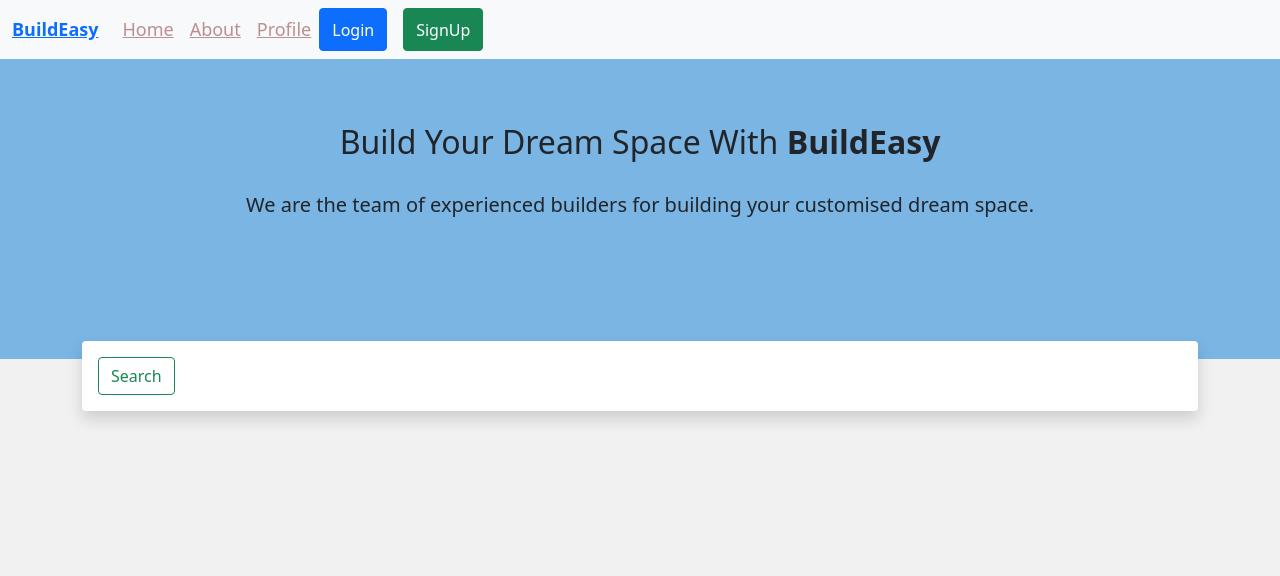
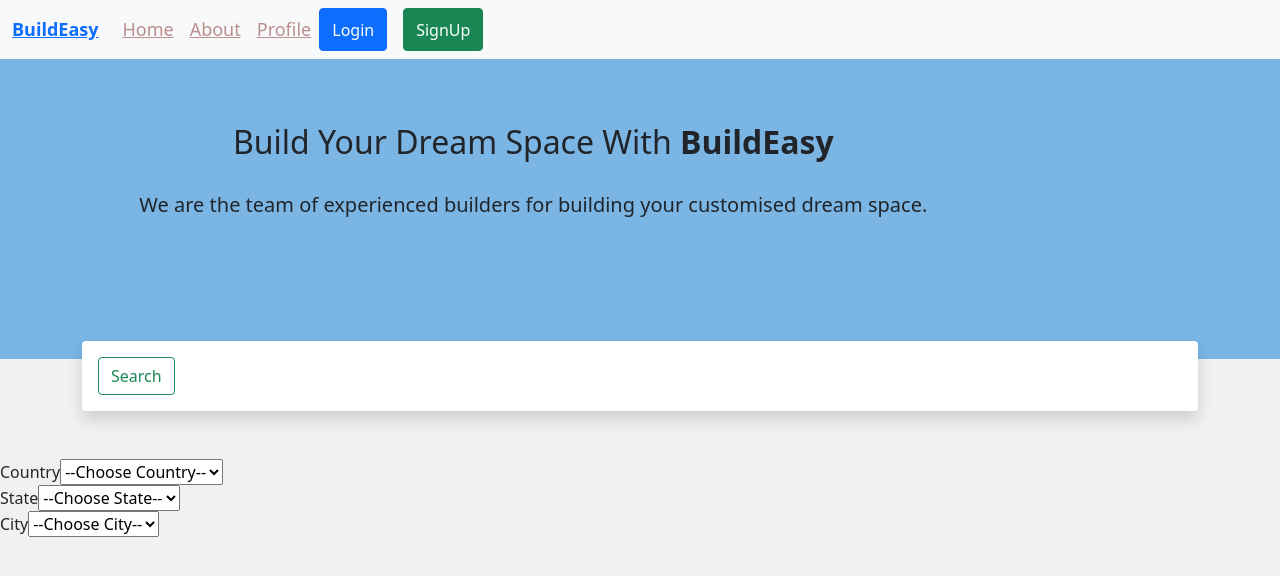
Before and after one commit to widhiwadher/widhi-react-20-10, a React (Create React App) app: page / in a window 1280 px wide. Shown: the top 576 px of the page. Built offline with nearby package versions, Linux system fonts and the light colour scheme.

Commit message:
cities dropdown

```diff
--- a/src/App.js
+++ b/src/App.js
@@ -7,6 +7,7 @@ import Navbar from './components/Navbar';
 import Profile from './components/Profile';
 import Footer from "./components/Footer";
 import Searchbox from './components/Searchbox';
+import Cities from "./components/Cities";
 import "./App.css";
 
 function App() {
--- /dev/null
+++ b/src/components/Cities.js
@@ -0,0 +1,102 @@
+import React from 'react'
+
+
+
+const data = {
+    countries: [
+      {
+        name: "Germany",
+        states: [
+          {
+            name: "A",
+            cities: ["Duesseldorf", "Leinfelden-Echterdingen", "Eschborn"]
+          }
+        ]
+      },
+      { name: "Spain", states: [{ name: "B", cities: ["Barcelona"] }] },
+
+      { name: "USA", states: [{ name: "C", cities: ["Downers Grove"] }] },
+      {
+        name: "Mexico",
+        states: [{ name: ["D", "F", "H"], cities: ["Puebla"] }]
+      },
+      {
+        name: "India",
+        states: [
+          { name: "E", cities: ["Delhi", "Kolkata", "Mumbai", "Bangalore"] }
+        ]
+      }
+    ]
+  };
+const Cities = () => {
+    const [selectedCountry, setSelectedCountry] = React.useState();
+    const [selectedState, setSelectedState] = React.useState();
+    const [selectedCity, setSelectedCity] = React.useState();
+    const availableState = data.countries.find((c) => c.name === selectedCountry);
+    const availableCities = availableState?.states?.find(
+      (s) => s.name === selectedState
+    );
+
+
+
+    return (
+
+        <div id="container">
+        <div>
+          <label>Country</label>
+          <select
+            placeholder="Country"
+            value={selectedCountry}
+            onChange={(e) => setSelectedCountry(e.target.value)}
+          >
+            <option>--Choose Country--</option>
+            {data.countries.map((value, key) => {
+              return (
+                <option value={value.name} key={key}>
+                  {value.name}
+                </option>
+              );
+            })}
+          </select>
+        </div>
+
+        <div>
+          <label>State</label>
+          <select
+            placeholder="State"
+            value={selectedState}
+            onChange={(e) => setSelectedState(e.target.value)}
+          >
+            <option>--Choose State--</option>
+            {availableState?.states.map((e, key) => {
+              return (
+                <option value={e.name} key={key}>
+                  {e.name}
+                </option>
+              );
+            })}
+          </select>
+        </div>
+
+        <div>
+          <label>City</label>
+          <select
+            placeholder="City"
+            value={selectedCity}
+            onChange={(e) => setSelectedCity(e.target.value)}
+          >
+            <option>--Choose City--</option>
+            {availableCities?.cities.map((e, key) => {
+              return (
+                <option value={e.name} key={key}>
+                  {e}
+                </option>
+              );
+            })}
+          </select>
+        </div>
+      </div>
+    )
+}
+
+export default Cities
--- a/src/components/Home.js
+++ b/src/components/Home.js
@@ -5,12 +5,14 @@ import logo from '../img/build.png';
 
 import "bootstrap/dist/css/bootstrap.min.css";
 import Searchbox from './Searchbox';
+import Cities from "./Cities";
+
 
 const Home = () => {
   return (
     <div className="row-fluid box">
 
-      <div className='container text-center p-3'>
+      <div className=' col-lg-10 col-md-10 col-sm-10 text-center p-3'>
         <h2 className="pt-5 ">
           Build Your Dream Space With <strong>BuildEasy</strong>
         </h2>
@@ -19,8 +21,11 @@ const Home = () => {
             </h5>
       </div>
     <div className="container">
+
       <Searchbox/>
       </div>
+
+      <Cities/>
   </div>
  )
 }
```
